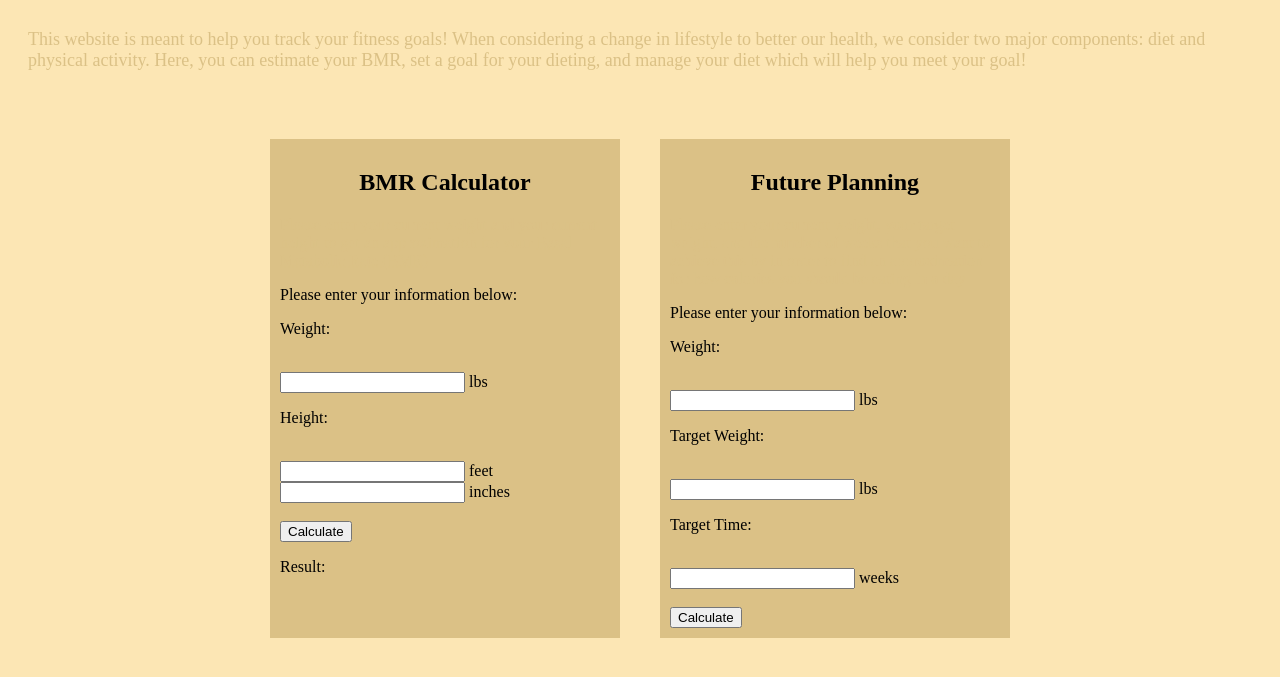
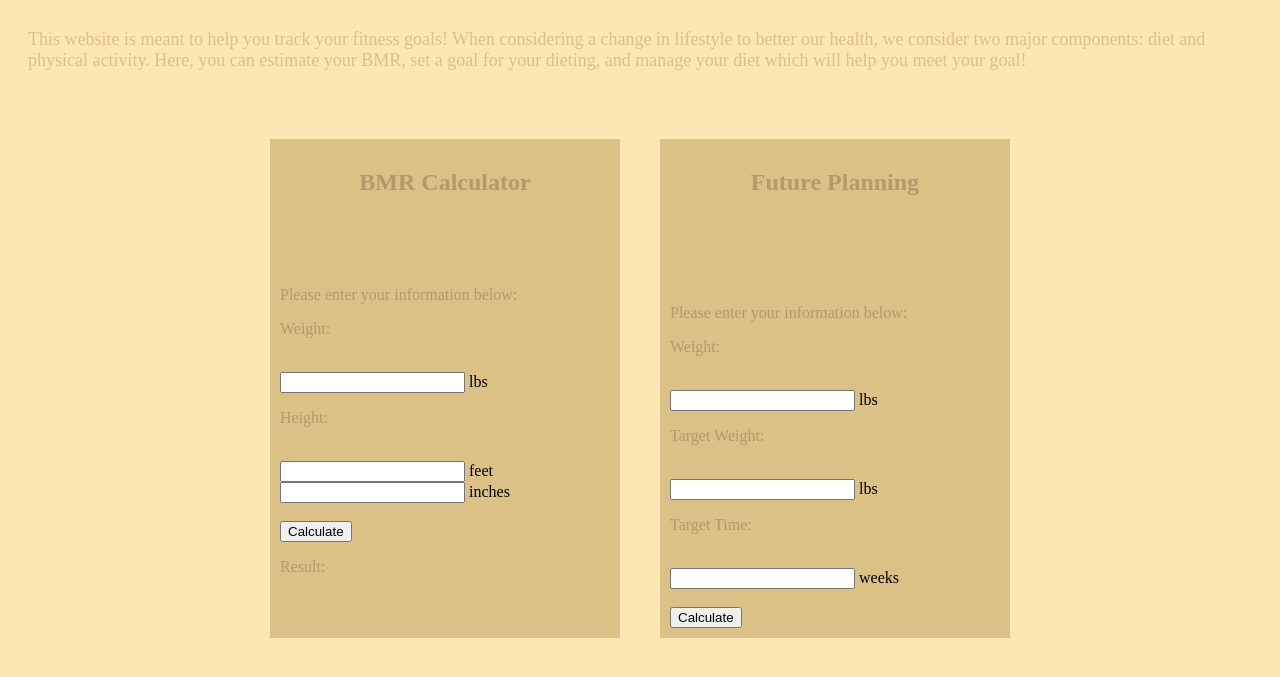
Before and after one commit to hahn2003mc/HealthCalculator, a plain HTML site: page index.html in a window 1280 px wide. Shown: the part 103-780 px from the top of the page. Drawn offline with Linux system fonts and the light colour scheme.

Commit message:
Color changes 5

```diff
--- a/styles.css
+++ b/styles.css
@@ -53,6 +53,11 @@ h1
 
 h2
 {
-    color: black;
+    color: rgb(176, 155, 106);
     text-align: center;
 }
+
+p
+{
+    color: rgb(176, 155, 106);
+}
```
